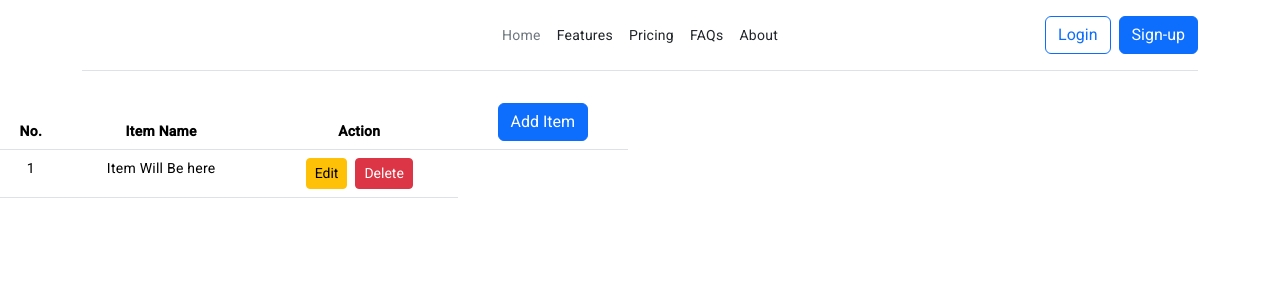
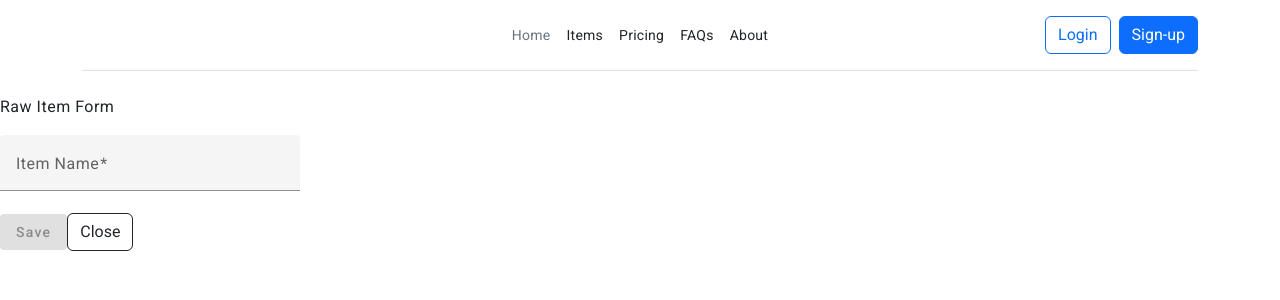
Before and after one commit to sharondevbd/RestaurentUI, an Angular app: page / in a window 1280 px wide. Shown: the top 300 px of the page. Built offline with nearby package versions, Linux system fonts and the light colour scheme.

Commit message:
Item Compleate

```diff
--- a/src/app/Components/add-items/add-items.component.css
+++ b/src/app/Components/add-items/add-items.component.css
@@ -0,0 +1,5 @@
+.form-field {
+    width: 300px;
+    justify-content: center;
+    align-items: center;
+  }
--- a/src/app/Components/add-items/add-items.component.html
+++ b/src/app/Components/add-items/add-items.component.html
@@ -1,7 +1,36 @@
-<h4 class="display-4">Raw Items</h4>
+<div>
+  <h4>Raw Item Form</h4>
+<form [formGroup]="itemform" (ngSubmit)="save()">
+  <div class="form-field flex flex-wrap">
+    <mat-form-field class="form-field">
+      <mat-label>Item Name</mat-label>
+      <input matInput type="text" placeholder="Item Name Here" formControlName="Name">
+    </mat-form-field>
+  </div>
+  <div class="flex justify-center">
+    <button routerLink="/items" mat-raised-button color="primary" [disabled]="!itemform.valid">Save</button>
+    <button type="button" class="btn btn-outline-dark ml-1" [mat-dialog-close]>Close</button>
+
+
+  </div>
+  </form>
+</div>
+
+
+<!-- <h4 class="display-4">Raw Items Form</h4>
 <hr>
 <form #form="ngForm" autocomplete="off">
     <div class="form-group">
         <label>Raw Material Item</label>
+        <mat-form-field>
+            <mat-label>Input</mat-label>
+            <input matInput formControl="">
+          </mat-form-field>
     </div>
-</form>
+    <button
+    type="button"
+    class="btn btn-danger btn-sm ms-2"
+    (click)="closeModal()">
+    Delete
+  </button>
+</form> -->
--- a/src/app/Components/add-items/add-items.component.ts
+++ b/src/app/Components/add-items/add-items.component.ts
@@ -1,29 +1,63 @@
 import { Component, Inject, OnInit } from '@angular/core';
-import { FormBuilder, FormsModule } from '@angular/forms';
-import { MAT_DIALOG_DATA, MatDialogRef } from '@angular/material/dialog';
+import { FormBuilder, FormControl, FormsModule, ReactiveFormsModule, Validators } from '@angular/forms';
+import { MAT_DIALOG_DATA, MatDialogClose, MatDialogRef } from '@angular/material/dialog';
 import { Items } from '../../models/items.model';
 import { MatAutocompleteModule } from '@angular/material/autocomplete';
 import { ItemsService } from '../../services/items.service';
 import { MatFormFieldModule } from '@angular/material/form-field';
-
+import {MatInputModule} from '@angular/material/input';
+import {MatIconModule} from '@angular/material/icon';
+import {MatButtonModule} from '@angular/material/button';
+import { RouterLink } from '@angular/router';
 
 @Component({
   selector: 'app-add-items',
   standalone: true,
-  imports: [FormsModule,MatAutocompleteModule, MatFormFieldModule],
+  imports: [FormsModule,MatAutocompleteModule, MatFormFieldModule,MatInputModule,
+    MatIconModule, MatButtonModule,ReactiveFormsModule,RouterLink, MatDialogClose
+  ],
+
+  //MatFormFieldModule, MatInputModule, FormsModule, MatButtonModule, MatIconModule
   templateUrl: './add-items.component.html',
   styleUrl: './add-items.component.css'
 })
 export class AddItemsComponent implements OnInit {
 
   constructor(
-    @Inject(MAT_DIALOG_DATA) public data: any,
-    public dialogRef:MatDialogRef<AddItemsComponent>,
+    // @Inject(MAT_DIALOG_DATA) public data: any,
+    // public dialogRef:MatDialogRef<AddItemsComponent>,
     private formBuilder: FormBuilder,
     private service: ItemsService,
   ){}
 
+
+  value = 'Clear me';
   ngOnInit(): void {
     formData:Items;
   }
+
+  itemform = this.formBuilder.group({
+    Name:["",[Validators.required]]
+  })
+
+  save(){
+    console.log(this.itemform.value);
+    const item:Items={
+      ItemId: 0,
+      Name: this.itemform.value.Name!
+    };
+    this.service.create(item).subscribe({
+      next:()=> console.log("Item Created Sucessfully")});
+  }
+
+  //multiple Insert
+  // saveOrUpdateMaster(){
+  //   var body={
+  //     ...this.formdata,
+  //     navigateofparrent:this.details
+  //   }
+  //   return this.http.post(baseUrl,body);
+  // }
+
+
 }
--- a/src/app/Components/items/items.component.html
+++ b/src/app/Components/items/items.component.html
@@ -22,7 +22,7 @@
               $index){
               <tr>
                 <td>{{ index+1 }}</td>
-                <td>{{ item.name }}</td>
+                <td>{{ item.Name }}</td>
                 <td>
                   <button
                     type="button"
--- a/src/app/Components/items/items.component.ts
+++ b/src/app/Components/items/items.component.ts
@@ -1,4 +1,4 @@
-import { Component } from '@angular/core';
+import { Component, OnInit } from '@angular/core';
 import { Items } from '../../models/items.model';
 import { ItemsService } from '../../services/items.service';
 import {
@@ -18,23 +18,31 @@ import { DialogConfig } from '@angular/cdk/dialog';
   styleUrl: './items.component.css'
 
 })
-export class ItemsComponent {
+export class ItemsComponent implements OnInit {
 
   constructor(private service:ItemsService,
     private dialog:MatDialog,
-  ){
-
-  }
+  ){  }
 
   item:Items[]=[];
   itemList:any=[
-    {"id":0, "name":"Item Will Be here"},
+    {"ItemId":0, "Name":"No Item Found From API"},
   ];
+  ngOnInit(): void {
+    this.getitemlistfromapi();
+  }
+
+  getitemlistfromapi(){
+    this.service.getAll().subscribe({
+      next:(data)=>{
+          this.itemList=data;
+        }})}
+
   // itemList:any=[];
   addOrEditItems(itemIndex: any, id:any) {
     const dialogConfig = new MatDialogConfig();
     dialogConfig.autoFocus = true;
-    dialogConfig.disableClose = true;
+    dialogConfig.disableClose = false;
     dialogConfig.width="50%";
     dialogConfig.data = {itemIndex, id}
     this.dialog.open(AddItemsComponent, dialogConfig)
--- a/src/app/app.component.html
+++ b/src/app/app.component.html
@@ -6,7 +6,7 @@
 
     <ul class="nav col-12 col-md-auto mb-2 justify-content-center mb-md-0">
       <li><a href="#" class="nav-link px-2 link-secondary">Home</a></li>
-      <li><a href="#" class="nav-link px-2 link-dark">Features</a></li>
+      <li><a href="/items" class="nav-link px-2 link-dark">Items</a></li>
       <li><a href="#" class="nav-link px-2 link-dark">Pricing</a></li>
       <li><a href="#" class="nav-link px-2 link-dark">FAQs</a></li>
       <li><a href="#" class="nav-link px-2 link-dark">About</a></li>
--- a/src/app/app.routes.ts
+++ b/src/app/app.routes.ts
@@ -1,11 +1,14 @@
 import { Routes } from '@angular/router';
 import { LoginComponent } from './LoginPage/login/login.component';
 import { ItemsComponent } from './Components/items/items.component';
+import { AddItemsComponent } from './Components/add-items/add-items.component';
 
 
 export const routes: Routes = [
     {path:"loging", component:LoginComponent},
     {path:"signup", component:LoginComponent},
-    {path:"", component:ItemsComponent},
+    {path:"items", component:ItemsComponent},
+    {path:"", component:AddItemsComponent},
+
 
 ];
--- a/src/app/services/items.service.ts
+++ b/src/app/services/items.service.ts
@@ -1,17 +1,54 @@
 import { HttpClient } from '@angular/common/http';
 import { Injectable } from '@angular/core';
 import { Items } from '../models/items.model';
-
+import { Observable } from 'rxjs';
+import { threadId } from 'worker_threads';
+const baseUrl="https://localhost:7176/api/Items";
 @Injectable({
   providedIn: 'root'
 })
 export class ItemsService {
-  getAutocompleteData() {
-    throw new Error('Method not implemented.');
-  }
-  postNewData(selectedOption: string) {
-    throw new Error('Method not implemented.');
+  //get, Post, getbyid, update, Delete
+  formdata: Items | undefined;
+  // details:childclass[];
+
+
+
+  constructor(private http:HttpClient) { }
+  // saveOrUpdateMaster(){
+  //   var body={
+  //     ...this.formdata,
+  //     navigateofparrent:this.details
+  //   }
+  //   return this.http.post(baseUrl,body);
+  // }
+
+
+  getAll(): Observable<Items[]> {
+    return this.http.get<Items[]>(baseUrl);
   }
 
-  constructor(private http:HttpClient) { }
+  get(id: any): Observable<Items> {
+    return this.http.get<Items>(`${baseUrl}/${id}`);
+  }
+  create(data: any): Observable<any> {
+    console.log(data)
+    return this.http.post(baseUrl, data);
+  }
+
+  update(  data: any): Observable<any> {
+    return this.http.put(`${baseUrl}`, data);
+  }
+  delete(id: any): Observable<any> {
+    return this.http.delete(`${baseUrl}/${id}`);
+  }
+  deletebyItem(data: Items): Observable<any> {
+    return this.http.delete(`${baseUrl}/{data}`);
+  }
+  deleteAll(): Observable<any> {
+    return this.http.delete(baseUrl);
+  }
+  findByTitle(title: any): Observable<Items[]> {
+    return this.http.get<Items[]>(`${baseUrl}?title=${title}`);
+  }
 }
```
Also changed, not shown: src/app/models/items.model.ts (line endings or trailing spaces).
